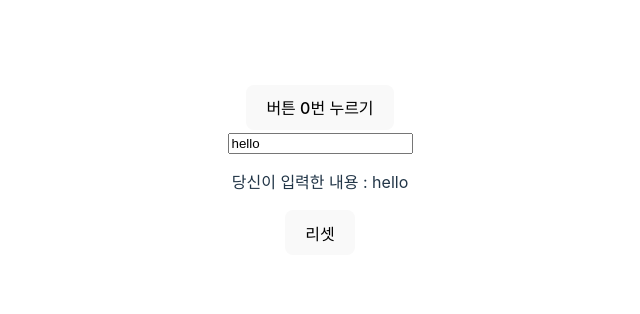
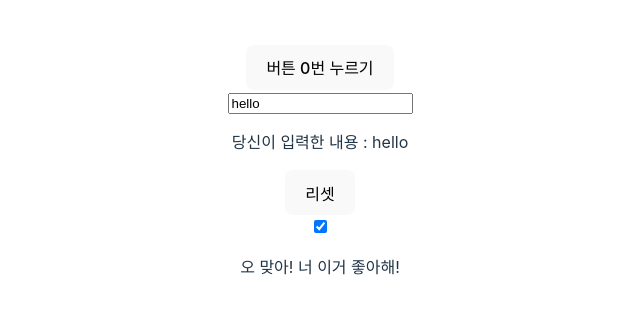
Before and after one commit to BoraParkDev/react-example, a React (Vite) app: page /state in a window 1280 px wide. Shown: the part 230-544 px from the top of the page, without its empty margins (320-960 px from the left). Built offline with nearby package versions, Linux system fonts and the light colour scheme.

Commit message:
#feat useState basic example-(3) added.

```diff
--- /dev/null
+++ b/src/useState/Checkbox.tsx
@@ -0,0 +1,25 @@
+import React, { useState } from "react";
+
+const Checkbox = () => {
+  const [isChecked, setIsChecked] = useState(true);
+  const onClick = () => {
+    setIsChecked(!isChecked);
+  };
+  return (
+    <div>
+      <input
+        type="checkbox"
+        checked={isChecked}
+        value="나 이거 좋아!"
+        onClick={onClick}
+      />
+      <p>
+        {isChecked
+          ? "오 맞아! 너 이거 좋아해!"
+          : "아닐걸? 너 이거 안좋아 할 껄?"}
+      </p>
+    </div>
+  );
+};
+
+export default Checkbox;
--- a/src/useState/index.tsx
+++ b/src/useState/index.tsx
@@ -1,12 +1,14 @@
 import React from "react";
 import Counter from "./Counter";
 import TextFields from "./TextFields";
+import Checkbox from "./Checkbox";
 
 const UseStateExample = () => {
   return (
     <div>
       <Counter />
       <TextFields />
+      <Checkbox />
     </div>
   );
 };
```
